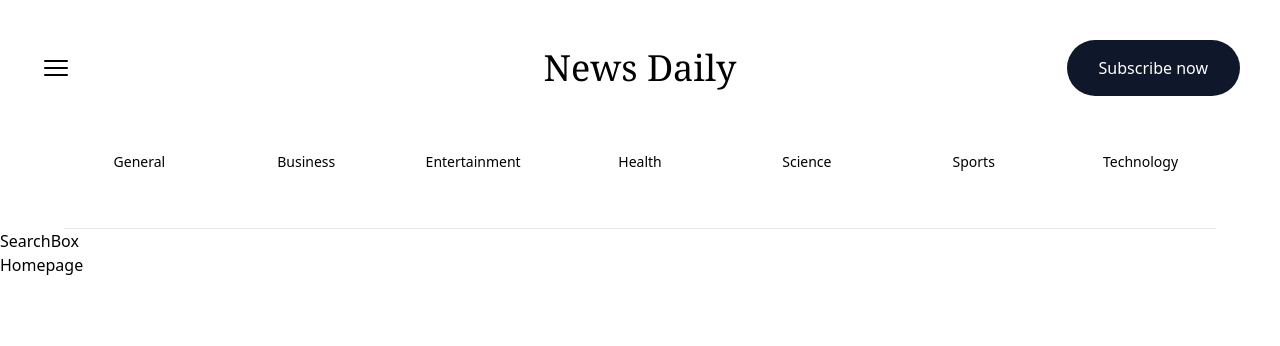
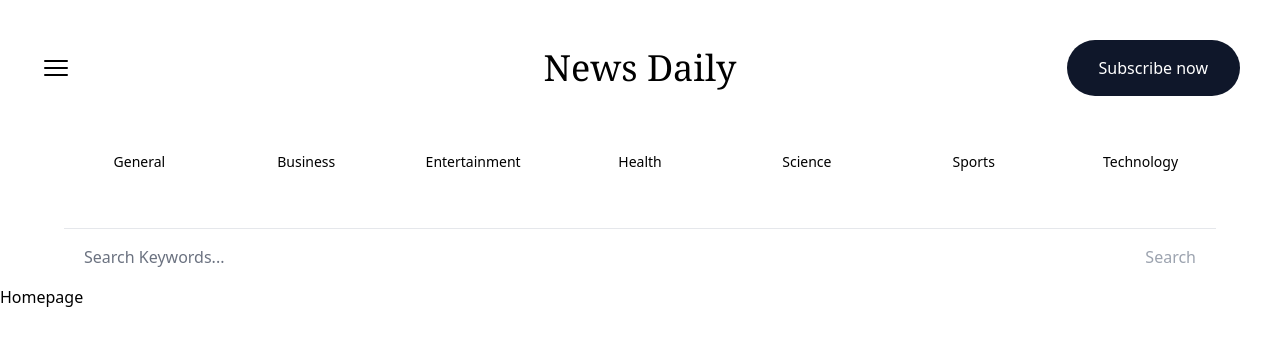
Before and after one commit to anjanah07/Newsdaily, a Next.js app: page / in a window 1280 px wide. Shown: the top 346 px of the page. Built offline with nearby package versions, Linux system fonts and the light colour scheme.

Commit message:
add searchbox

```diff
--- a/app/SearchBox.tsx
+++ b/app/SearchBox.tsx
@@ -1,7 +1,37 @@
-import React from "react";
+"use client";
+
+import { useRouter } from "next/navigation";
+import { FormEvent, useState } from "react";
 
 const SearchBox = () => {
-  return <div>SearchBox</div>;
+  const [input, setInput] = useState("");
+  const router = useRouter();
+  const handleSearch = (e: FormEvent<HTMLFormElement>) => {
+    e.preventDefault();
+    if (!input) return;
+    router.push(`/search?term=${input}`);
+  };
+  return (
+    <form
+      className="max-w-6xl mx-auto flex justify-between items-center px-5"
+      onSubmit={handleSearch}
+    >
+      <input
+        type="text"
+        placeholder="Search Keywords..."
+        value={input}
+        onChange={(e) => setInput(e.target.value)}
+        className="w-full h-14 rounded-sm placeholder-gray-500 text-gray-500 outline-none flex-1 bg-transparent dark:text-orange-400"
+      />
+      <button
+        type="submit"
+        disabled={!input}
+        className="text-orange-400 disabled:text-gray-400"
+      >
+        Search
+      </button>
+    </form>
+  );
 };
 
 export default SearchBox;
```
